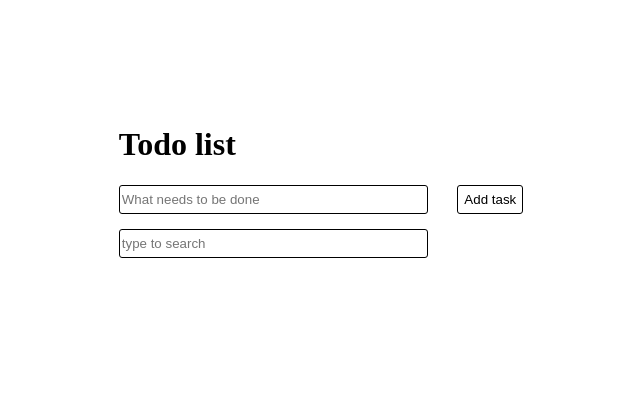
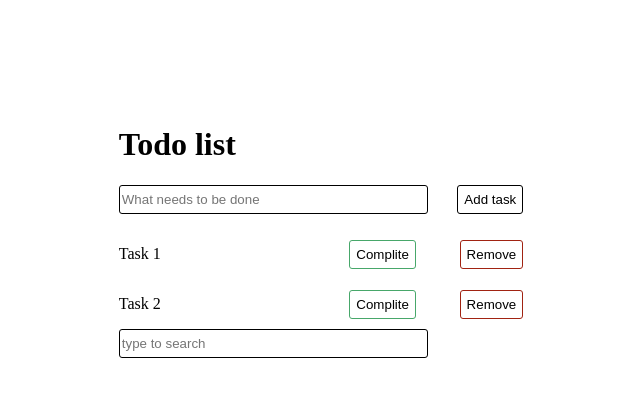
Before and after one commit to Sergey-dev10/Todo-list-on-hooks, a React (Create React App) app: page / in a window 1280 px wide. Shown: the top 396 px of the page, without its empty margins (319-959 px from the left). Built offline with nearby package versions, Linux system fonts and the light colour scheme.

Commit message:
feat: implement logic of adding and filtering tasks

```diff
--- a/src/components/TasksLists/TasksLists.js
+++ b/src/components/TasksLists/TasksLists.js
@@ -4,13 +4,32 @@ import { TaskListWrapper } from './Styled/TaskListWrapper';
 import { Title } from '../Title/Title';
 import { TaskAddition } from '../TaskAddition/TaskAddition';
 import { TaskSearch } from '../TaskSearch/TaskSearch';
+import { Task } from '../Task/Task';
 
 export const TasksLists = ({
-  tasks, filterText, onHandleAddTask, onHandleSearch,
-}) => (
+  tasks, onHandleAddTask, onHandleRemoveTask, onHandleComplition, onHandleSearch, filterText,
+}) => {
+  const handledTasks = tasks.filter((task) => task.text.indexOf(filterText, 0) !== -1);
+  return (
     <TaskListWrapper>
       <Title />
       <TaskAddition handleAddTask={onHandleAddTask} />
+      {
+              handledTasks.map((task) => {
+                const Id = nanoid();
+                return (
+                  <Task
+                    handleRemoveTask={onHandleRemoveTask}
+                    handleComplition={onHandleComplition}
+                    key={Id}
+                    text={task.text}
+                    complited={task.complited}
+                    id={task.id}
+                  />
+                );
+              })
+          }
       <TaskSearch handleSearch={onHandleSearch} />
     </TaskListWrapper>
   );
+};
```
Lines whose indentation alone changed are shown as unchanged.
